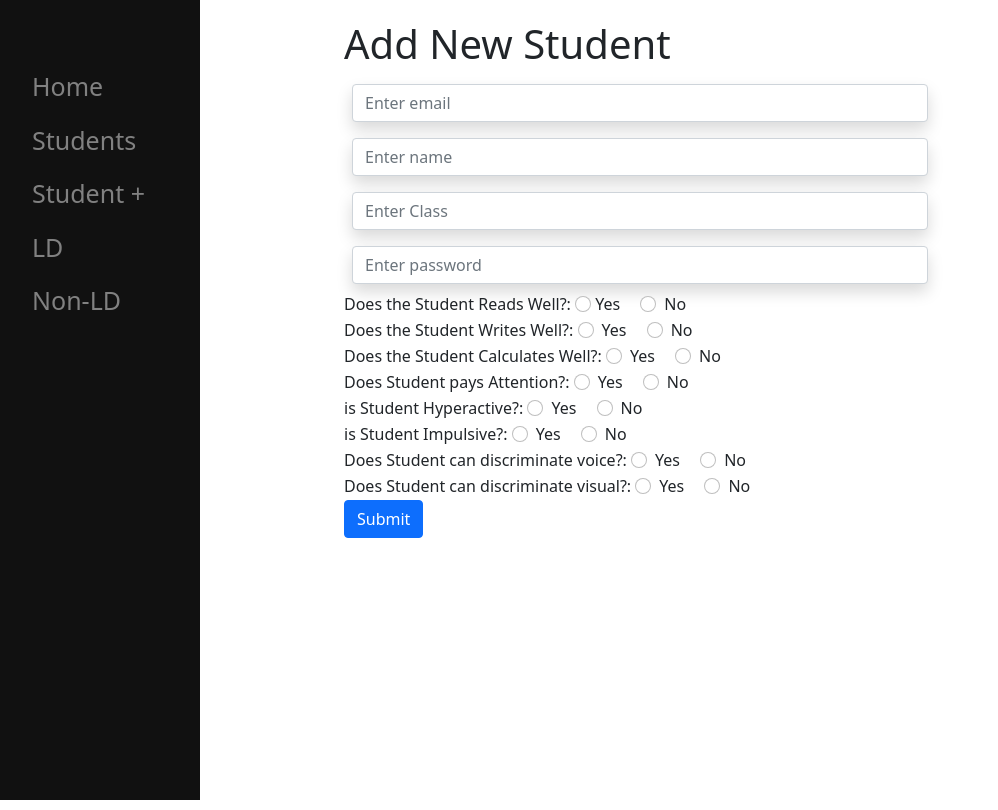
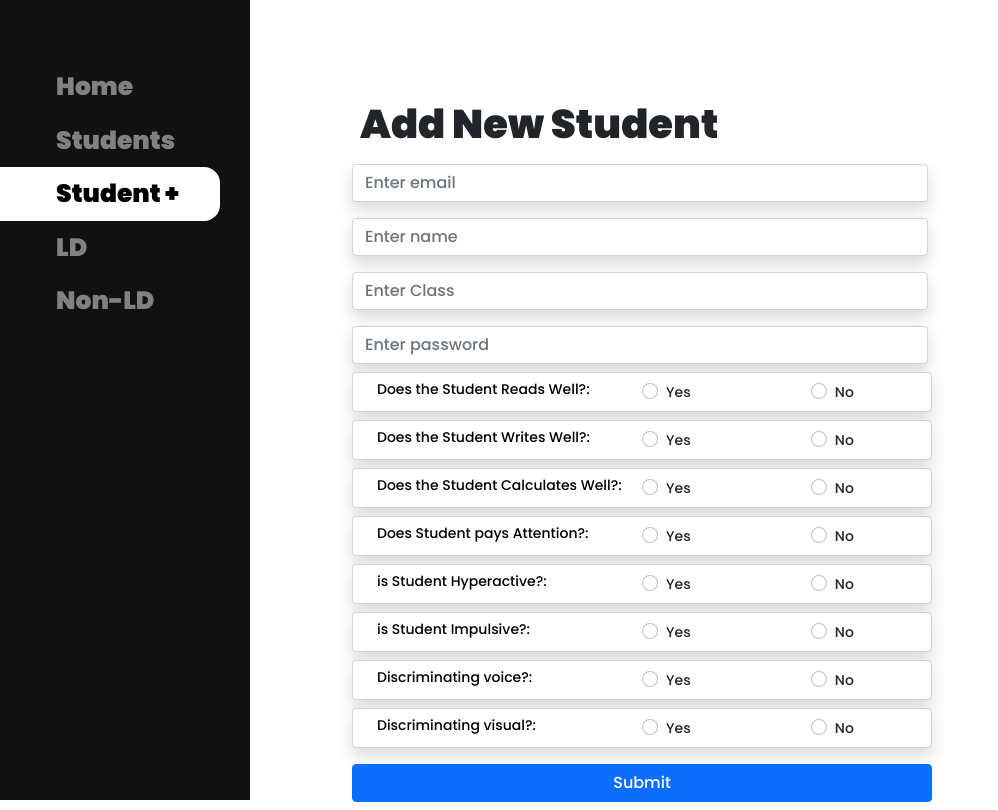
Before and after one commit to Gurusudhan25/LD-Application, a Flask app: page /addstudent in a window 1280 px wide. Shown: the whole page, without its empty margins (0-998 px from the left). Run offline with Flask 3, Linux system fonts and the light colour scheme; some libraries are stand-ins or nearby versions.

Commit message:
improvised the UI and fixed somebugs

```diff
--- a/app.py
+++ b/app.py
@@ -1,51 +1,61 @@
-from flask import Flask , render_template , redirect , url_for , request
+import numpy as np
+from model import RF
 from flask_pymongo import PyMongo
 from flask_bcrypt import Bcrypt
+from flask import Flask, render_template, redirect, url_for, request, flash
+from werkzeug.exceptions import BadRequestKeyError
+from sklearn.preprocessing import LabelEncoder
 
 app = Flask(__name__)
+app.secret_key = "Secret"
 app.config["MONGO_URI"] = "mongodb://localhost:27017/ldApp"
 mongo = PyMongo(app)
 bcrypt = Bcrypt(app)
+
 
 @app.route('/')
 def main():
     return redirect('/login')
 
-@app.route("/login" , methods = ['GET', 'POST'])
+
+@app.route("/login", methods=['GET', 'POST'])
 def login():
     if (request.method == "POST"):
         email = request.form['email']
         password = request.form['password']
-        userData = mongo.db.students.find_one({"email":email})
-        if (bcrypt.check_password_hash(userData["password"] , password)):
+        userData = mongo.db.students.find_one({"email": email})
+        if (bcrypt.check_password_hash(userData["password"], password)):
             return redirect('home')
     return render_template('login.html')
 
-@app.route("/register", methods = ['GET', 'POST'])
+
+@app.route("/register", methods=['GET', 'POST'])
 def register():
     if (request.method == "POST"):
         name = request.form['name']
-        email =  request.form['email']
-        standard =  request.form['class']
+        email = request.form['email']
+        standard = request.form['class']
         password = request.form['password1']
         re_password = request.form['password2']
-        if(password == re_password):
+        if (password == re_password):
             hashPassword1 = bcrypt.generate_password_hash(password)
-            mongo.db.students.insert_one({"name":name , "password" : hashPassword1 , "email":email ,  "class":standard} )
+            mongo.db.students.insert_one(
+                {"name": name, "password": hashPassword1, "email": email,  "class": standard})
             return redirect('login')
     return render_template('register.html')
+
 
 @app.route("/home")
 def home():
     return render_template('home.html')
 
 
-@app.route("/teacher",methods = ['GET', 'POST'])
+@app.route("/teacher", methods=['GET', 'POST'])
 def teacherLogin():
     if (request.method == "POST"):
         teacherEmail = request.form['email']
         password = request.form['password']
-        adminDetail = mongo.db.admin.find_one({"email":teacherEmail})
+        adminDetail = mongo.db.admin.find_one({"email": teacherEmail})
         if (adminDetail["password"] == password):
             return redirect("adminpage")
     return render_template('admin.html')
@@ -53,8 +63,8 @@ def teacherLogin():
 
 @app.route('/adminpage')
 def adminHome():
-    adminName  = mongo.db.admin.find_one({"admin":"true"})
-    return render_template('teacher.html' , adminName =  adminName["name"])
+    adminName = mongo.db.admin.find_one({"admin": "true"})
+    return render_template('teacher.html', adminName=adminName["name"], home_active="class= active")
 
 
 @app.route("/studentsData")
@@ -62,7 +72,7 @@ def availStudents():
     studentList = []
     for i in mongo.db.students.find():
         studentList.append(i["name"])
-    length =  str(len(studentList))
+    length = str(len(studentList))
     return length
 
 
@@ -71,27 +81,80 @@ def listData():
     studentList = []
     for i in mongo.db.students.find():
         studentList.append(i)
-    return render_template('student.html',studentData = studentList )
+    return render_template('student.html', studentData=studentList, studentList_active="class= active")
 
 
-@app.route('/addstudent' , methods=['GET', 'POST'])
+@app.route('/addstudent', methods=['GET', 'POST'])
 def addStudent():
+    allDetails = True
     if (request.method == "POST"):
+        try:
             name = request.form['name']
-            email =  request.form['email']
-            standard =  request.form['class']
+            email = request.form['email']
+            standard = request.form['class']
             password = request.form['password1']
-            print(name, email, standard, password)
+            q1 = request.form['question1']
+            q2 = request.form['question2']
+            q3 = request.form['question3']
+            q4 = request.form['question4']
+            q5 = request.form['question5']
+            q6 = request.form['question6']
+            q7 = request.form['question7']
+            q8 = request.form['question8']
+            studentlevel = [q1, q2, q3, q4, q5, q6, q7, q8]
+            le = LabelEncoder()
+            le.fit(studentlevel)
+            arr = le.transform(studentlevel)
+            arr = np.array([arr])
+            prediction = RF.predict(arr)
+            print(prediction[0])
+            if (prediction[0] == 'yes'):
+                mongo.db.students.insert_one(
+                    {"name": name,
+                     "password": password,
+                     "email": email,
+                     "class": standard,
+                     'student_details': {"Does the Student Reads Well?: ": q1,
+                                         "Does the Student Writes Well?: ": q2,
+                                         "Does the Student Calculates Well?: ": q3,
+                                         "Does Student pays Attention?: ": q4,
+                                         "is Student Hyperactive?:": q5,
+                                         "is Student Impulsive?: ": q6,
+                                         "Does Student can discriminate voice?: ": q7,
+                                         "Does Student can discriminate visual?: ": q8},
+                     'ld': True})
+            else:
+                mongo.db.students.insert_one(
+                    {"name": name,
+                     "password": password,
+                     "email": email,
+                     "class": standard,
+                     'student_details': {"Does the Student Reads Well?: ": q1,
+                                         "Does the Student Writes Well?: ": q2,
+                                         "Does the Student Calculates Well?: ": q3,
+                                         "Does Student pays Attention?: ": q4,
+                                         "is Student Hyperactive?:": q5,
+                                         "is Student Impulsive?: ": q6,
+                                         "Does Student can discriminate voice?: ": q7,
+                                         "Does Student can discriminate visual?: ": q8},
+                     'ld': False})
 
-    return render_template('addstudent.html')
+            flash("Successfully added student!", "success")
+        except BadRequestKeyError:
+            flash('Missing somefeilds', "danger")
+
+    return render_template('addstudent.html', addPage_active="class= active")
+
 
 @app.route('/ld')
 def ld():
-    return render_template('LD.html')
+    return render_template('LD.html', ld_active="class= active")
+
 
 @app.route('/non-ld')
 def non_ld():
-    return render_template('Non-LD.html')
+    return render_template('Non-LD.html', non_ld_active="class= active")
 
-if __name__=="__main__":
-    app.run(debug=True , port=5000)
+
+if __name__ == "__main__":
+    app.run(debug=True, port=5000)
--- /dev/null
+++ b/static/Javascript/alert.js
@@ -0,0 +1,7 @@
+window.setTimeout(function () {
+    $(".alert")
+        .fadeTo(500, 0)
+        .slideUp(500, function () {
+            $(this).remove();
+        });
+}, 2000);
--- a/static/css/admin.css
+++ b/static/css/admin.css
@@ -1,6 +1,6 @@
 .sidenav {
     height: 100%;
-    width: 200px;
+    width: 250px;
     position: fixed;
     z-index: 1;
     top: 0;
@@ -14,11 +14,13 @@
 }
 
 .sidenav a {
-    padding: 8px 8px 8px 32px;
+    padding: 8px 8px 8px 3.5rem;
     text-decoration: none;
     font-size: 25px;
+    font-family: "Poppins-Black";
     color: #818181;
     display: block;
+    justify-content: end;
     transition: 0.3s;
 }
 
@@ -35,6 +37,7 @@
 }
 .count-data h1 {
     padding-top: 10px;
+    font-family: "Poppins-Regular";
 }
 
 .count-data:hover {
@@ -44,6 +47,8 @@
 .main-data {
     padding: 0;
     margin-top: 20px;
+    max-height: 900px;
+    overflow: hidden;
 }
 
 .add-data {
@@ -62,3 +67,33 @@
     margin: 200px;
     padding-left: 500px;
 }
+
+.alert-box {
+    position: absolute;
+    top: 0;
+    width: calc(100vw - 250px);
+    border-radius: 0 !important;
+    margin-left: 250px;
+}
+.alert-box > p {
+    margin: 0 !important;
+    font-family: "Poppins-Medium";
+}
+
+.heading-register {
+    margin-left: 1rem;
+    font-family: "Poppins-Black";
+}
+
+.w-100 {
+    width: 98% !important;
+}
+
+.student-table {
+    margin-left: 100px;
+    max-height: 800px;
+    overflow-y: auto;
+}
+.student-header {
+    margin-left: 50px;
+}
--- a/static/css/animation.css
+++ b/static/css/animation.css
@@ -3,6 +3,7 @@
  */
 /* Exo thin font from Google. */
 @import url(https://fonts.googleapis.com/css?family=Exo:100);
+@import url('../css/main.css');
 /* Background data (Original source: https://subtlepatterns.com/grid-me/) */
 /* Animations */
 @-webkit-keyframes bg-scrolling-reverse {
--- a/static/css/form.css
+++ b/static/css/form.css
@@ -1,3 +1,22 @@
+@import url("../css/main.css");
+
 .formData {
-    margin-top: 20px;
+    margin-top: 100px;
 }
+.question-box {
+    border: 1px solid #ced4da;
+    border-radius: 0.25rem;
+    box-shadow: 0 0.5rem 1rem rgba(0, 0, 0, 0.15) !important;
+    width: 98%;
+    padding: 0.375rem 0.75rem;
+    background-color: #fff;
+}
+.question-box > label {
+    color: black;
+    font-family: "Poppins-Medium";
+    font-size: 14px;
+}
+.form-check > label {
+    font-family: "Poppins-Medium";
+    font-size: 14px;
+}
--- /dev/null
+++ b/static/css/main.css
@@ -0,0 +1,47 @@
+@font-face {
+    font-family: "Poppins-Black";
+    src: url("../font/Poppins-Black.ttf");
+}
+
+@font-face {
+    font-family: "Poppins-ExtraLightItalic";
+    src: url("../font/Poppins-ExtraLightItalic.ttf");
+}
+
+@font-face {
+    font-family: "Poppins-Light";
+    src: url("../font/Poppins-Light.ttf");
+}
+
+@font-face {
+    font-family: "Poppins-Medium";
+    src: url("../font/Poppins-Medium.ttf");
+}
+
+@font-face {
+    font-family: "Poppins-Regular";
+    src: url("../font/Poppins-Regular.ttf");
+}
+
+button {
+    font-family: "Poppins-Medium" !important;
+}
+button :disabled {
+    background-color: lightgray;
+    color: black;
+}
+
+h1 {
+    font-family: "Poppins-Black" !important;
+}
+
+input {
+    font-family: "Poppins-Medium";
+}
+
+.active {
+    color: black !important;
+    background-color: white !important;
+    width: 220px;
+    border-radius: 0 1rem 1rem 0;
+}
--- a/templates/addstudent.html
+++ b/templates/addstudent.html
@@ -1,109 +1,127 @@
 {% extends "teacher.html" %}
 {%block scripts%}
+<script src="{{ url_for('static', filename = 'Javascript/alert.js') }}"></script>
+<script src="//cdnjs.cloudflare.com/ajax/libs/jquery/2.1.3/jquery.min.js"></script>
+<script src="//maxcdn.bootstrapcdn.com/bootstrap/3.3.4/js/bootstrap.min.js"></script>
 {%endblock%}
 {%block dataBlock %}
+
+<div class="add-student">
+    <div>
+        {% with messages = get_flashed_messages(with_categories=true) %}
+        {% if messages %}
+        {% for category, message in messages %}
+        <div class="alert alert-{{category}} alert-box" role="alert" id="alert">
+            <p>{{ message }}</p>
+        </div>
+        {% endfor %}
+        {% endif %}
+        {% endwith %}
+    </div>
     <div class="formData container w-50 ">
-    <form method="POST">
+        <form action="#" method="POST">
             <div class="name mt-0">
                 <h1 class="heading-register">Add New Student</h1>
             </div>
             <div class="form-group m-2">
-            <input type="email" class="form-control shadow mt-3" id="email" name="email" placeholder="Enter email" />
+                <input type="email" class="form-control shadow mt-3" id="email" name="email"
+                    placeholder="Enter email" />
                 <input type="text" class="form-control shadow mt-3" id="name" name="name" placeholder="Enter name" />
-            <input type="text" class="form-control shadow mt-3" id="name" name="class" placeholder="Enter Class" />
+                <input type="text" class="form-control shadow mt-3" id="class" name="class" placeholder="Enter Class" />
                 <input type="password" class="form-control shadow mt-3" id="password1" name="password1"
                     placeholder="Enter password" />
             </div>
-        <div class="form-group">
-            <label>Does the Student Reads Well?:</label>
-            <div class="form-group form-check-inline">
+            <div class="form-group m-2 question-box row">
+                <label class="col-6">Does the Student Reads Well?: </label>
+                <div class="form-check form-check-inline col-sm">
                     <input class="form-check-input" type="radio" name="question1" id="question1Yes" value="yes">
-                <label class="form-check-label" for="question1Yes">Yes</label>
+                    <label class="form-check-label" for="question2Yes">Yes</label>
                 </div>
-            <div class="form-check form-check-inline">
+                <div class="form-check form-check-inline col-sm-2">
                     <input class="form-check-input" type="radio" name="question1" id="question1No" value="no">
                     <label class="form-check-label" for="question1No">No</label>
                 </div>
             </div>
-        <div class="form-group">
-            <label>Does the Student Writes Well?:</label>
-            <div class="form-check form-check-inline">
+            <div class="form-group question-box m-2 row">
+                <label class="col-6">Does the Student Writes Well?:</label>
+                <div class="form-check form-check-inline col-sm">
                     <input class="form-check-input" type="radio" name="question2" id="question2Yes" value="yes">
                     <label class="form-check-label" for="question2Yes">Yes</label>
                 </div>
-            <div class="form-check form-check-inline">
+                <div class="form-check form-check-inline col-sm-2">
                     <input class="form-check-input" type="radio" name="question2" id="question2No" value="no">
                     <label class="form-check-label" for="question2No">No</label>
                 </div>
             </div>
-        <div class="form-group">
-            <label>Does the Student Calculates Well?:</label>
-            <div class="form-check form-check-inline">
+            <div class="form-group question-box m-2 row">
+                <label class="col-6">Does the Student Calculates Well?:</label>
+                <div class="form-check form-check-inline col-sm">
                     <input class="form-check-input" type="radio" name="question3" id="question3Yes" value="yes">
                     <label class="form-check-label" for="question3Yes">Yes</label>
                 </div>
-            <div class="form-check form-check-inline">
+                <div class="form-check form-check-inline col-sm-2">
                     <input class="form-check-input" type="radio" name="question3" id="question3No" value="no">
                     <label class="form-check-label" for="question3No">No</label>
                 </div>
             </div>
-        <div class="form-group">
-            <label>Does Student pays Attention?:</label>
-            <div class="form-check form-check-inline">
+            <div class="form-group question-box m-2 row">
+                <label class="col-6">Does Student pays Attention?:</label>
+                <div class="form-check form-check-inline col-sm">
                     <input class="form-check-input" type="radio" name="question4" id="question4Yes" value="yes">
                     <label class="form-check-label" for="question4Yes">Yes</label>
                 </div>
-            <div class="form-check form-check-inline">
+                <div class="form-check form-check-inline col-sm-2">
                     <input class="form-check-input" type="radio" name="question4" id="question4No" value="no">
                     <label class="form-check-label" for="question4No">No</label>
                 </div>
             </div>
-        <div class="form-group">
-            <label>is Student Hyperactive?:</label>
-            <div class="form-check form-check-inline">
+            <div class="form-group question-box m-2 row">
+                <label class="col-6">is Student Hyperactive?:</label>
+                <div class="form-check form-check-inline col-sm">
                     <input class="form-check-input" type="radio" name="question5" id="question5Yes" value="yes">
                     <label class="form-check-label" for="question5Yes">Yes</label>
                 </div>
-            <div class="form-check form-check-inline">
+                <div class="form-check form-check-inline col-sm-2">
                     <input class="form-check-input " type="radio" name="question5" id="question5No" value="no">
                     <label class="form-check-label" for="question5No">No</label>
                 </div>
             </div>
-        <div class="form-group">
-            <label>is Student Impulsive?:</label>
-            <div class="form-check form-check-inline">
+            <div class="form-group question-box m-2 row">
+                <label class="col-6">is Student Impulsive?:</label>
+                <div class="form-check form-check-inline col-sm">
                     <input class="form-check-input" type="radio" name="question6" id="question6Yes" value="yes">
                     <label class="form-check-label" for="question6Yes">Yes</label>
                 </div>
-            <div class="form-check form-check-inline">
+                <div class="form-check form-check-inline col-sm-2">
                     <input class="form-check-input" type="radio" name="question6" id="question6No" value="no">
                     <label class="form-check-label" for="question6No">No</label>
                 </div>
             </div>
-        <div class="form-group">
-            <label>Does Student can discriminate voice?:</label>
-            <div class="form-check form-check-inline">
+            <div class="form-group question-box m-2 row">
+                <label class="col-6">Discriminating voice?:</label>
+                <div class="form-check form-check-inline col-sm">
                     <input class="form-check-input" type="radio" name="question7" id="question7Yes" value="yes">
                     <label class="form-check-label" for="question7Yes">Yes</label>
                 </div>
-            <div class="form-check form-check-inline">
+                <div class="form-check form-check-inline col-sm-2">
                     <input class="form-check-input" type="radio" name="question7" id="question7No" value="no">
                     <label class="form-check-label" for="question7No">No</label>
                 </div>
             </div>
-        <div class="form-group">
-            <label>Does Student can discriminate visual?:</label>
-            <div class="form-check form-check-inline">
+            <div class="form-group question-box m-2 row">
+                <label class="col-6">Discriminating visual?:</label>
+                <div class="form-check form-check-inline col-sm">
                     <input class="form-check-input" type="radio" name="question8" id="question8Yes" value="yes">
                     <label class="form-check-label" for="question8Yes">Yes</label>
                 </div>
-            <div class="form-check form-check-inline">
-                <input class="form-check-input" type="radio" name="question8" id="question5No" value="no">
+                <div class="form-check form-check-inline col-sm-2">
+                    <input class="form-check-input" type="radio" name="question8" id="question8No" value="no">
                     <label class="form-check-label" for="question8No">No</label>
                 </div>
             </div>
 
-        <button type="submit" class="btn btn-primary">Submit</button>
+            <button type="submit" id="submitBtn" class="btn btn-primary w-100 m-2 ">Submit</button>
         </form>
     </div>
+</div>
 {%endblock%}
--- a/templates/student.html
+++ b/templates/student.html
@@ -5,8 +5,8 @@
 {% block title%} Students {% endblock%}
 {%block dataBlock %}
 <div class="container main-data">
-    <h1>Student's List</h1>
-    <div class="table">
+    <h1 class="student-header">Student's List</h1>
+    <div class="table student-table">
         <table class="table">
             <thead>
                 <tr>
--- a/templates/teacher.html
+++ b/templates/teacher.html
@@ -28,11 +28,11 @@
     <nav>
         <div id="mySidenav" class="sidenav">
             <div>
-                <a href="/adminpage">Home</a>
-                <a href="/studentlist">Students</a>
-                <a href="/addstudent">Student +</a>
-                <a href="/ld">LD</a>
-                <a href="/non-ld">Non-LD</a>
+                <a href="/adminpage" {{home_active}}>Home</a>
+                <a href="/studentlist" {{studentList_active}}>Students</a>
+                <a href="/addstudent" {{addPage_active}}>Student +</a>
+                <a href="/ld" {{ld_active}}>LD</a>
+                <a href="/non-ld" {{non_ld_active}}>Non-LD</a>
             </div>
             <div class="logout">
                 <a href="/login">Logout</a>
@@ -49,15 +49,15 @@
                 <div class="row">
                     <div class=" count-data card col-md-6 mt-5 mr-5 mb-5">
                         <h1 id='0101' class="fs-2 text-light">0</h1>
-                        <h1 class="text-light">Total Students</h1>
+                        <h1 class="text-light fs-2">Total Students</h1>
                     </div>
                     <div class="count-data card col-md-6 m-5">
                         <h1 id='0102' class="fs-2 text-light">0</h1>
-                        <h1 class="text-light">Assignments pending</h1>
+                        <h1 class="text-light fs-2">Assignments pending</h1>
                     </div>
                     <div class="count-data card col-md-6 mt-5 mb-5 ml-0">
                         <h1 id='0103' class="fs-2 text-light">0</h1>
-                        <h1 class="text-light">Assignments Completed</h1>
+                        <h1 class="text-light fs-2">Assignments Completed</h1>
                     </div>
                 </div>
             </div>
```
Also changed, not shown: model.py (+61 -59 lines), static/css/home.css (+10 -12 lines), static/font/Poppins-Black.ttf (added), static/font/Poppins-ExtraLightItalic.ttf (added), static/font/Poppins-Light.ttf (added), static/font/Poppins-Medium.ttf (added), static/font/Poppins-Regular.ttf (added), static/font/Poppins-SemiBold.ttf (added), static/font/Poppins-Thin.ttf (added), 1 other file. Lines whose indentation alone changed are shown as unchanged.
